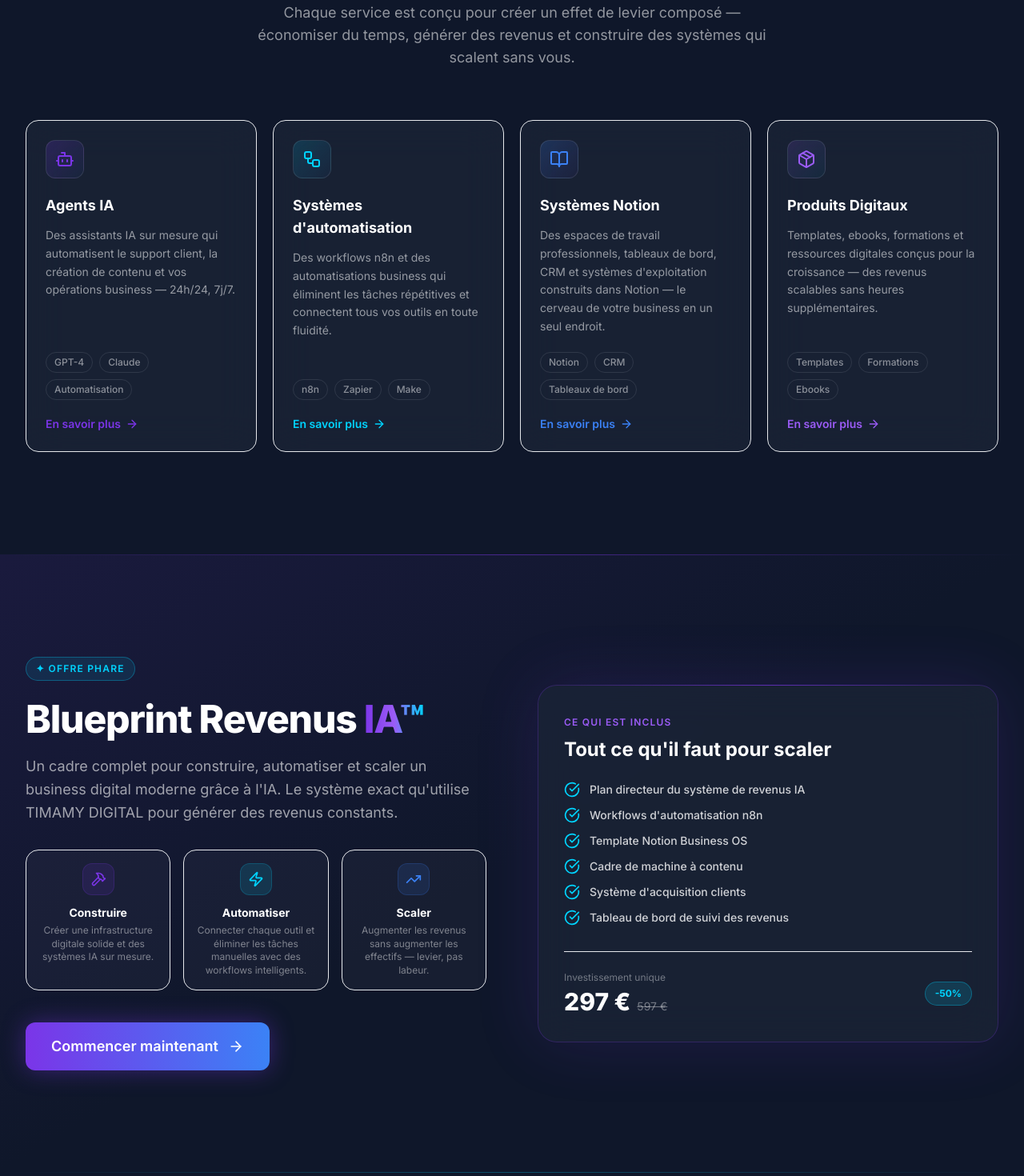
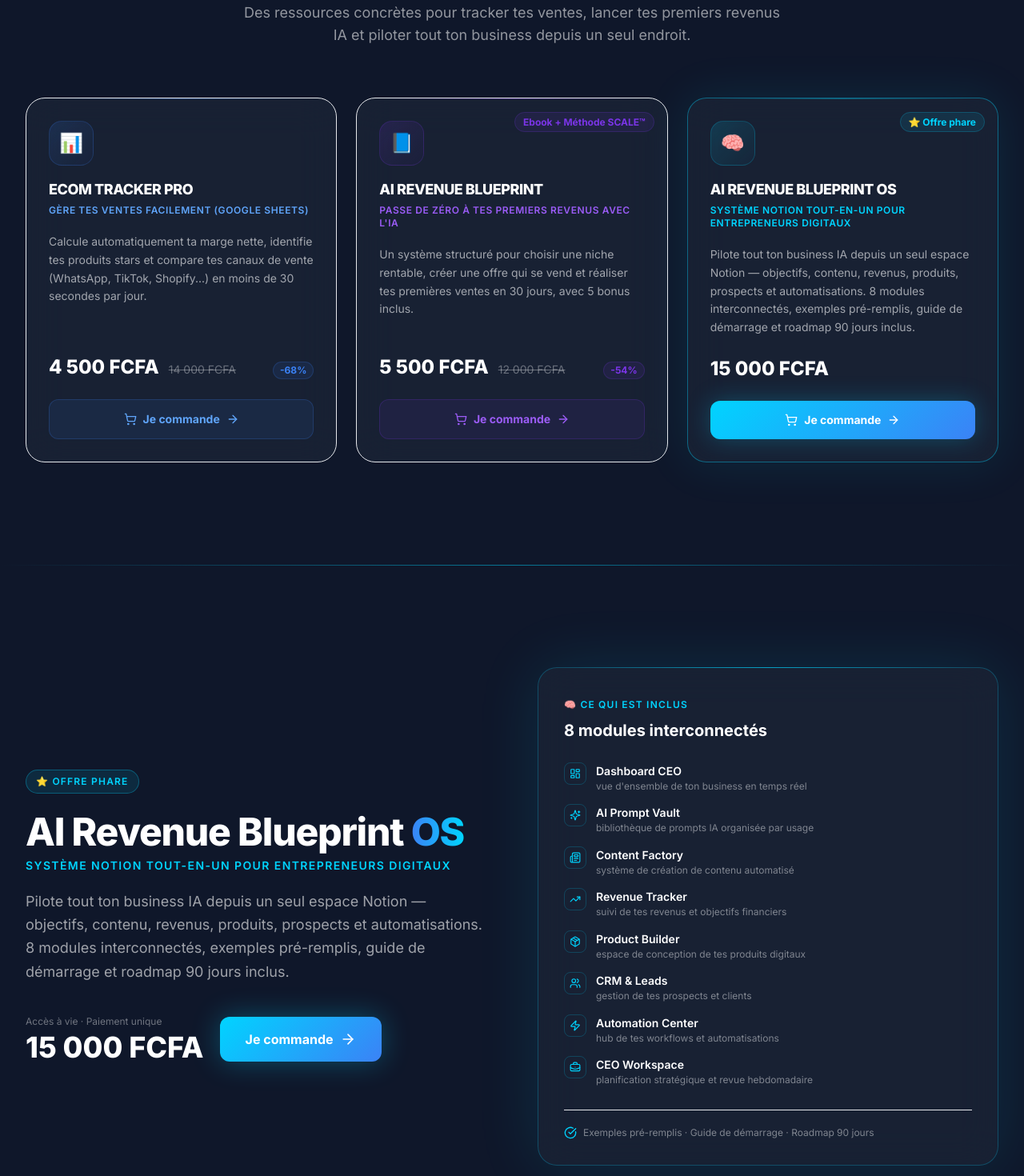
Before and after one commit to slseck71-blip/timamy-digital-landing, a Next.js app: page / in a window 1280 px wide. Shown: the part 1620-3090 px from the top of the page at 80% size. Built offline with nearby package versions, Linux system fonts and the light colour scheme.

Commit message:
feat: vrais produits digitaux (Ecom Tracker, Blueprint, Blueprint OS)

```diff
--- a/components/sections/FeaturedOffer.tsx
+++ b/components/sections/FeaturedOffer.tsx
@@ -1,50 +1,34 @@
 "use client";
 
 import { motion } from "framer-motion";
-import { ArrowRight, CheckCircle, Hammer, Zap, TrendingUp } from "lucide-react";
-import { Button } from "../ui/Button";
+import { ArrowRight, CheckCircle, LayoutDashboard, Sparkles, Newspaper, TrendingUp, Package, Users, Zap, BriefcaseBusiness } from "lucide-react";
 import { GradientText } from "../ui/GradientText";
+import { blueprintOsModules } from "@/data/products";
 
-const pillars = [
-  {
-    icon: Hammer,
-    label: "Construire",
-    description: "Créer une infrastructure digitale solide et des systèmes IA sur mesure.",
-    color: "#7B35E8",
-  },
-  {
-    icon: Zap,
-    label: "Automatiser",
-    description: "Connecter chaque outil et éliminer les tâches manuelles avec des workflows intelligents.",
-    color: "#00D4FF",
-  },
-  {
-    icon: TrendingUp,
-    label: "Scaler",
-    description: "Augmenter les revenus sans augmenter les effectifs — levier, pas labeur.",
-    color: "#3B82F6",
-  },
+const moduleIcons = [
+  LayoutDashboard,
+  Sparkles,
+  Newspaper,
+  TrendingUp,
+  Package,
+  Users,
+  Zap,
+  BriefcaseBusiness,
 ];
 
-const includes = [
-  "Plan directeur du système de revenus IA",
-  "Workflows d'automatisation n8n",
-  "Template Notion Business OS",
-  "Cadre de machine à contenu",
-  "Système d'acquisition clients",
-  "Tableau de bord de suivi des revenus",
-];
+const CHARIOW_URL = "https://timamydigital.com/timamy/prd_s62jbi31";
 
 export function FeaturedOffer() {
   return (
     <section id="offer" className="relative py-24 lg:py-32 overflow-hidden">
-      <div className="absolute inset-0 bg-gradient-to-br from-[#7B35E8]/10 via-[#0F172A] to-[#00D4FF]/8" />
-      <div className="absolute top-0 left-0 right-0 h-px bg-gradient-to-r from-transparent via-[#7B35E8]/50 to-transparent" />
-      <div className="absolute bottom-0 left-0 right-0 h-px bg-gradient-to-r from-transparent via-[#00D4FF]/30 to-transparent" />
+      <div className="absolute inset-0 bg-gradient-to-br from-[#00D4FF]/8 via-[#0F172A] to-[#7B35E8]/10" />
+      <div className="absolute top-0 left-0 right-0 h-px bg-gradient-to-r from-transparent via-[#00D4FF]/50 to-transparent" />
+      <div className="absolute bottom-0 left-0 right-0 h-px bg-gradient-to-r from-transparent via-[#7B35E8]/30 to-transparent" />
 
       <div className="relative z-10 max-w-7xl mx-auto px-4 sm:px-6 lg:px-8">
         <div className="grid lg:grid-cols-2 gap-16 items-center">
-          {/* Gauche */}
+
+          {/* Gauche — pitch */}
           <div>
             <motion.div
               initial={{ opacity: 0, y: 16 }}
@@ -52,7 +36,7 @@
               viewport={{ once: true }}
               className="inline-flex items-center gap-2 px-3 py-1.5 rounded-full border border-[#00D4FF]/30 bg-[#00D4FF]/10 text-xs font-semibold text-[#00D4FF] uppercase tracking-widest mb-6"
             >
-              ✦ Offre phare
+              ⭐ Offre phare
             </motion.div>
 
             <motion.h2
@@ -60,102 +44,114 @@
               whileInView={{ opacity: 1, y: 0 }}
               viewport={{ once: true }}
               transition={{ delay: 0.1 }}
-              className="text-4xl sm:text-5xl font-extrabold tracking-tight mb-5 leading-tight"
+              className="text-4xl sm:text-5xl font-extrabold tracking-tight mb-2 leading-tight"
             >
-              Blueprint Revenus{" "}
-              <GradientText>IA™</GradientText>
+              AI Revenue Blueprint{" "}
+              <GradientText variant="blue-cyan">OS</GradientText>
             </motion.h2>
+
+            <motion.p
+              initial={{ opacity: 0, y: 8 }}
+              whileInView={{ opacity: 1, y: 0 }}
+              viewport={{ once: true }}
+              transition={{ delay: 0.15 }}
+              className="text-sm font-semibold text-[#00D4FF] uppercase tracking-widest mb-5"
+            >
+              Système Notion tout-en-un pour entrepreneurs digitaux
+            </motion.p>
 
             <motion.p
               initial={{ opacity: 0, y: 16 }}
               whileInView={{ opacity: 1, y: 0 }}
               viewport={{ once: true }}
               transition={{ delay: 0.2 }}
-              className="text-lg text-white/60 leading-relaxed mb-8"
+              className="text-lg text-white/60 leading-relaxed mb-10"
             >
-              Un cadre complet pour construire, automatiser et scaler un business digital moderne grâce à l'IA. Le système exact qu'utilise TIMAMY DIGITAL pour générer des revenus constants.
+              Pilote tout ton business IA depuis un seul espace Notion — objectifs, contenu, revenus, produits, prospects et automatisations. 8 modules interconnectés, exemples pré-remplis, guide de démarrage et roadmap 90 jours inclus.
             </motion.p>
 
-            {/* Piliers */}
-            <div className="grid grid-cols-3 gap-4 mb-10">
-              {pillars.map((pillar, i) => (
-                <motion.div
-                  key={pillar.label}
-                  initial={{ opacity: 0, y: 20 }}
-                  whileInView={{ opacity: 1, y: 0 }}
-                  viewport={{ once: true }}
-                  transition={{ delay: 0.2 + i * 0.1 }}
-                  className="text-center p-4 rounded-2xl border border-white/8 bg-white/[0.03] hover:border-[#7B35E8]/30 transition-all duration-300"
-                >
-                  <div
-                    className="w-10 h-10 rounded-xl mx-auto mb-3 flex items-center justify-center"
-                    style={{ background: `${pillar.color}20`, border: `1px solid ${pillar.color}30` }}
-                  >
-                    <pillar.icon className="w-5 h-5" style={{ color: pillar.color }} />
-                  </div>
-                  <p className="font-bold text-white text-sm mb-1">{pillar.label}</p>
-                  <p className="text-xs text-white/45 leading-snug">{pillar.description}</p>
-                </motion.div>
-              ))}
-            </div>
-
+            {/* Prix + CTA */}
             <motion.div
               initial={{ opacity: 0, y: 16 }}
               whileInView={{ opacity: 1, y: 0 }}
               viewport={{ once: true }}
-              transition={{ delay: 0.4 }}
+              transition={{ delay: 0.3 }}
+              className="flex flex-wrap items-center gap-5"
             >
-              <Button href="#pricing" size="lg" icon={<ArrowRight className="w-5 h-5" />}>
-                Commencer maintenant
-              </Button>
+              <div>
+                <p className="text-xs text-white/40 mb-1">Accès à vie · Paiement unique</p>
+                <span className="text-4xl font-extrabold text-white">15 000 FCFA</span>
+              </div>
+
+              <a
+                href={CHARIOW_URL}
+                target="_blank"
+                rel="noopener noreferrer"
+                className="inline-flex items-center gap-2 px-8 py-4 rounded-xl font-bold text-white text-base transition-all duration-200 hover:scale-[1.03] hover:shadow-[0_0_60px_rgba(0,212,255,0.4)]"
+                style={{
+                  background: "linear-gradient(135deg, #00D4FF, #3B82F6)",
+                  boxShadow: "0 0 35px rgba(0,212,255,0.3)",
+                }}
+              >
+                Je commande
+                <ArrowRight className="w-5 h-5" />
+              </a>
             </motion.div>
           </div>
 
-          {/* Droite — carte contenu */}
+          {/* Droite — carte modules */}
           <motion.div
             initial={{ opacity: 0, x: 30 }}
             whileInView={{ opacity: 1, x: 0 }}
             viewport={{ once: true }}
             transition={{ duration: 0.6, delay: 0.2 }}
           >
-            <div className="relative rounded-3xl border border-[#7B35E8]/25 bg-[#1E293B]/60 backdrop-blur-xl p-8 shadow-[0_0_80px_rgba(123,53,232,0.15)]">
-              <div className="absolute -top-px left-8 right-8 h-px bg-gradient-to-r from-transparent via-[#7B35E8]/60 to-transparent" />
+            <div className="relative rounded-3xl border border-[#00D4FF]/25 bg-[#1E293B]/60 backdrop-blur-xl p-8 shadow-[0_0_80px_rgba(0,212,255,0.12)]">
+              <div className="absolute -top-px left-8 right-8 h-px bg-gradient-to-r from-transparent via-[#00D4FF]/60 to-transparent" />
 
               <div className="mb-6">
-                <span className="text-xs font-semibold text-[#9B5CF6] uppercase tracking-widest">Ce qui est inclus</span>
-                <h3 className="text-2xl font-bold mt-2">Tout ce qu'il faut pour scaler</h3>
+                <span className="text-xs font-semibold text-[#00D4FF] uppercase tracking-widest">
+                  🧠 Ce qui est inclus
+                </span>
+                <h3 className="text-xl font-bold text-white mt-2">8 modules interconnectés</h3>
               </div>
 
               <div className="space-y-3">
-                {includes.map((item, i) => (
+                {blueprintOsModules.map((module, i) => {
+                  const Icon = moduleIcons[i];
+                  const [moduleName, ...rest] = module.split(" — ");
+                  return (
                     <motion.div
-                    key={item}
+                      key={module}
                       initial={{ opacity: 0, x: -16 }}
                       whileInView={{ opacity: 1, x: 0 }}
                       viewport={{ once: true }}
-                    transition={{ delay: 0.3 + i * 0.08 }}
-                    className="flex items-center gap-3"
+                      transition={{ delay: 0.3 + i * 0.07 }}
+                      className="flex items-start gap-3 group/item"
                     >
-                    <CheckCircle className="w-5 h-5 text-[#00D4FF] flex-shrink-0" />
-                    <span className="text-sm text-white/80 font-medium">{item}</span>
+                      <div className="w-7 h-7 rounded-lg bg-[#00D4FF]/12 border border-[#00D4FF]/20 flex items-center justify-center flex-shrink-0 mt-0.5 group-hover/item:bg-[#00D4FF]/20 transition-colors">
+                        <Icon className="w-3.5 h-3.5 text-[#00D4FF]" />
+                      </div>
+                      <div>
+                        <span className="text-sm font-semibold text-white">{moduleName}</span>
+                        {rest.length > 0 && (
+                          <span className="text-xs text-white/45 block leading-snug">{rest.join(" — ")}</span>
+                        )}
+                      </div>
                     </motion.div>
-                ))}
+                  );
+                })}
               </div>
 
-              <div className="mt-8 pt-6 border-t border-white/8 flex items-center justify-between">
-                <div>
-                  <p className="text-xs text-white/40 mb-1">Investissement unique</p>
-                  <div className="flex items-baseline gap-2">
-                    <span className="text-3xl font-extrabold text-white">297 €</span>
-                    <span className="text-sm text-white/40 line-through">597 €</span>
+              <div className="mt-7 pt-5 border-t border-white/8">
+                <div className="flex items-center gap-2 text-xs text-white/45">
+                  <CheckCircle className="w-4 h-4 text-[#00D4FF]" />
+                  Exemples pré-remplis · Guide de démarrage · Roadmap 90 jours
                 </div>
-                </div>
-                <span className="px-3 py-1.5 rounded-full bg-[#00D4FF]/15 border border-[#00D4FF]/30 text-xs font-bold text-[#00D4FF]">
-                  -50%
-                </span>
               </div>
             </div>
           </motion.div>
+
         </div>
       </div>
     </section>
--- a/components/sections/Services.tsx
+++ b/components/sections/Services.tsx
@@ -1,52 +1,9 @@
 "use client";
 
 import { motion } from "framer-motion";
-import { Bot, Workflow, BookOpen, Package, ArrowRight } from "lucide-react";
-import { GlowCard } from "../ui/GlowCard";
+import { ArrowRight, ShoppingCart } from "lucide-react";
 import { GradientText } from "../ui/GradientText";
-
-const services = [
-  {
-    icon: Bot,
-    title: "Agents IA",
-    description:
-      "Des assistants IA sur mesure qui automatisent le support client, la création de contenu et vos opérations business — 24h/24, 7j/7.",
-    tags: ["GPT-4", "Claude", "Automatisation"],
-    color: "#7B35E8",
-    glow: "purple" as const,
-    gradient: "from-[#7B35E8]/20 to-[#3B82F6]/5",
-  },
-  {
-    icon: Workflow,
-    title: "Systèmes d'automatisation",
-    description:
-      "Des workflows n8n et des automatisations business qui éliminent les tâches répétitives et connectent tous vos outils en toute fluidité.",
-    tags: ["n8n", "Zapier", "Make"],
-    color: "#00D4FF",
-    glow: "cyan" as const,
-    gradient: "from-[#00D4FF]/15 to-[#3B82F6]/5",
-  },
-  {
-    icon: BookOpen,
-    title: "Systèmes Notion",
-    description:
-      "Des espaces de travail professionnels, tableaux de bord, CRM et systèmes d'exploitation construits dans Notion — le cerveau de votre business en un seul endroit.",
-    tags: ["Notion", "CRM", "Tableaux de bord"],
-    color: "#3B82F6",
-    glow: "blue" as const,
-    gradient: "from-[#3B82F6]/20 to-[#7B35E8]/5",
-  },
-  {
-    icon: Package,
-    title: "Produits Digitaux",
-    description:
-      "Templates, ebooks, formations et ressources digitales conçus pour la croissance — des revenus scalables sans heures supplémentaires.",
-    tags: ["Templates", "Formations", "Ebooks"],
-    color: "#9B5CF6",
-    glow: "purple" as const,
-    gradient: "from-[#9B5CF6]/15 to-[#00D4FF]/5",
-  },
-];
+import { products } from "@/data/products";
 
 export function Services() {
   return (
@@ -62,7 +19,7 @@
             viewport={{ once: true }}
             className="inline-flex items-center gap-2 px-3 py-1.5 rounded-full border border-[#7B35E8]/30 bg-[#7B35E8]/10 text-xs font-semibold text-[#9B5CF6] uppercase tracking-widest mb-5"
           >
-            Ce que nous construisons
+            Nos produits digitaux
           </motion.div>
           <motion.h2
             initial={{ opacity: 0, y: 20 }}
@@ -71,7 +28,7 @@
             transition={{ delay: 0.1 }}
             className="text-4xl sm:text-5xl lg:text-6xl font-extrabold tracking-tight mb-5"
           >
-            Des solutions qui <GradientText>scalent vraiment</GradientText>
+            Des outils qui <GradientText>génèrent vraiment</GradientText>
           </motion.h2>
           <motion.p
             initial={{ opacity: 0, y: 16 }}
@@ -80,43 +37,125 @@
             transition={{ delay: 0.2 }}
             className="text-lg text-white/55 max-w-2xl mx-auto"
           >
-            Chaque service est conçu pour créer un effet de levier composé — économiser du temps, générer des revenus et construire des systèmes qui scalent sans vous.
+            Des ressources concrètes pour tracker tes ventes, lancer tes premiers revenus IA et piloter tout ton business depuis un seul endroit.
           </motion.p>
         </div>
 
-        {/* Cartes */}
-        <div className="grid sm:grid-cols-2 lg:grid-cols-4 gap-5">
-          {services.map((service, i) => (
-            <GlowCard key={service.title} delay={i * 0.1} glowColor={service.glow} className="group flex flex-col">
+        {/* Grille produits */}
+        <div className="grid sm:grid-cols-2 lg:grid-cols-3 gap-6 items-stretch">
+          {products.map((product, i) => (
+            <motion.div
+              key={product.id}
+              initial={{ opacity: 0, y: 28 }}
+              whileInView={{ opacity: 1, y: 0 }}
+              viewport={{ once: true }}
+              transition={{ duration: 0.5, delay: i * 0.12 }}
+              className={`relative flex flex-col rounded-3xl border bg-[#1E293B]/60 backdrop-blur-xl overflow-hidden transition-all duration-300 hover:shadow-lg group ${
+                product.featured
+                  ? "border-[#00D4FF]/40 shadow-[0_0_60px_rgba(0,212,255,0.1)] lg:scale-[1.03]"
+                  : "border-white/8 hover:border-white/18"
+              }`}
+            >
+              {/* Ligne de brillance en haut */}
               <div
-                className={`w-12 h-12 rounded-xl bg-gradient-to-br ${service.gradient} border border-white/10 flex items-center justify-center mb-5 group-hover:scale-110 transition-transform duration-300`}
+                className="absolute top-0 left-8 right-8 h-px"
+                style={{
+                  background: `linear-gradient(to right, transparent, ${product.color}60, transparent)`,
+                }}
+              />
+
+              {/* Badge */}
+              {product.badge && (
+                <div className="absolute top-4 right-4 z-10">
+                  <span
+                    className="px-2.5 py-1 rounded-full text-xs font-bold"
+                    style={{
+                      color: product.color,
+                      background: `${product.color}18`,
+                      border: `1px solid ${product.color}35`,
+                    }}
                   >
-                <service.icon className="w-6 h-6" style={{ color: service.color }} />
+                    {product.badge}
+                  </span>
+                </div>
+              )}
+
+              {/* Contenu */}
+              <div className="p-7 flex flex-col flex-1">
+                {/* Emoji + titre */}
+                <div className="mb-5">
+                  <div
+                    className="w-14 h-14 rounded-2xl flex items-center justify-center text-2xl mb-4 transition-transform duration-300 group-hover:scale-110"
+                    style={{
+                      background: `linear-gradient(135deg, ${product.color}25, ${product.color}08)`,
+                      border: `1px solid ${product.color}30`,
+                    }}
+                  >
+                    {product.emoji}
+                  </div>
+                  <h3 className="text-lg font-extrabold text-white tracking-tight mb-1">
+                    {product.name}
+                  </h3>
+                  <p className="text-xs font-semibold uppercase tracking-wider" style={{ color: product.accentColor }}>
+                    {product.subtitle}
+                  </p>
                 </div>
 
-              <h3 className="font-bold text-lg text-white mb-3">{service.title}</h3>
-              <p className="text-sm text-white/55 leading-relaxed mb-5 flex-1">{service.description}</p>
+                {/* Description */}
+                <p className="text-sm text-white/60 leading-relaxed flex-1 mb-6">
+                  {product.description}
+                </p>
 
-              <div className="flex flex-wrap gap-2 mb-5">
-                {service.tags.map((tag) => (
+                {/* Prix */}
+                <div className="flex items-baseline gap-3 mb-6">
+                  <span className="text-2xl font-extrabold text-white">
+                    {product.priceLabel}
+                  </span>
+                  {product.originalPriceLabel && (
+                    <span className="text-sm text-white/35 line-through">
+                      {product.originalPriceLabel}
+                    </span>
+                  )}
+                  {product.originalPriceLabel && (
                     <span
-                    key={tag}
-                    className="px-2.5 py-1 rounded-full text-xs font-medium border border-white/10 text-white/50"
+                      className="ml-auto px-2 py-0.5 rounded-full text-xs font-bold"
+                      style={{
+                        color: product.color,
+                        background: `${product.color}18`,
+                        border: `1px solid ${product.color}30`,
+                      }}
                     >
-                    {tag}
+                      -{Math.round((1 - product.price / product.originalPrice) * 100)}%
                     </span>
-                ))}
+                  )}
                 </div>
 
+                {/* Bouton CTA */}
                 <a
-                href="#contact"
-                className="flex items-center gap-1.5 text-sm font-semibold mt-auto group/link"
-                style={{ color: service.color }}
+                  href={product.chariowUrl}
+                  target="_blank"
+                  rel="noopener noreferrer"
+                  className="flex items-center justify-center gap-2 w-full py-3.5 rounded-xl font-bold text-sm transition-all duration-200 hover:scale-[1.02] active:scale-[0.98]"
+                  style={
+                    product.featured
+                      ? {
+                          background: `linear-gradient(135deg, ${product.color}, #3B82F6)`,
+                          color: "#fff",
+                          boxShadow: `0 0 30px ${product.color}40`,
+                        }
+                      : {
+                          background: `${product.color}15`,
+                          color: product.accentColor,
+                          border: `1px solid ${product.color}35`,
+                        }
+                  }
                 >
-                En savoir plus
-                <ArrowRight className="w-4 h-4 group-hover/link:translate-x-1 transition-transform" />
+                  <ShoppingCart className="w-4 h-4" />
+                  Je commande
+                  <ArrowRight className="w-4 h-4" />
                 </a>
-            </GlowCard>
+              </div>
+            </motion.div>
           ))}
         </div>
       </div>
--- /dev/null
+++ b/data/products.ts
@@ -0,0 +1,82 @@
+export interface Product {
+  id: string;
+  name: string;
+  subtitle: string;
+  description: string;
+  price: number;
+  priceLabel: string;
+  originalPrice: number;
+  originalPriceLabel: string;
+  currency: string;
+  chariowUrl: string;
+  badge?: string;
+  featured?: boolean;
+  color: string;
+  accentColor: string;
+  emoji: string;
+}
+
+export const products: Product[] = [
+  {
+    id: "ecom-tracker-pro",
+    name: "ECOM TRACKER PRO",
+    subtitle: "Gère tes ventes facilement (Google Sheets)",
+    description:
+      "Calcule automatiquement ta marge nette, identifie tes produits stars et compare tes canaux de vente (WhatsApp, TikTok, Shopify...) en moins de 30 secondes par jour.",
+    price: 4500,
+    priceLabel: "4 500 FCFA",
+    originalPrice: 14000,
+    originalPriceLabel: "14 000 FCFA",
+    currency: "FCFA",
+    chariowUrl: "https://timamydigital.com/timamy/prd_lvpho4",
+    color: "#3B82F6",
+    accentColor: "#60A5FA",
+    emoji: "📊",
+  },
+  {
+    id: "ai-revenue-blueprint",
+    name: "AI REVENUE BLUEPRINT",
+    subtitle: "Passe de zéro à tes premiers revenus avec l'IA",
+    description:
+      "Un système structuré pour choisir une niche rentable, créer une offre qui se vend et réaliser tes premières ventes en 30 jours, avec 5 bonus inclus.",
+    price: 5500,
+    priceLabel: "5 500 FCFA",
+    originalPrice: 12000,
+    originalPriceLabel: "12 000 FCFA",
+    currency: "FCFA",
+    chariowUrl: "https://timamydigital.com/timamy/prd_y57s4i",
+    badge: "Ebook + Méthode SCALE™",
+    color: "#7B35E8",
+    accentColor: "#9B5CF6",
+    emoji: "📘",
+  },
+  {
+    id: "ai-revenue-blueprint-os",
+    name: "AI REVENUE BLUEPRINT OS",
+    subtitle: "Système Notion tout-en-un pour entrepreneurs digitaux",
+    description:
+      "Pilote tout ton business IA depuis un seul espace Notion — objectifs, contenu, revenus, produits, prospects et automatisations. 8 modules interconnectés, exemples pré-remplis, guide de démarrage et roadmap 90 jours inclus.",
+    price: 15000,
+    priceLabel: "15 000 FCFA",
+    originalPrice: 15000,
+    originalPriceLabel: "",
+    currency: "FCFA",
+    chariowUrl: "https://timamydigital.com/timamy/prd_s62jbi31",
+    badge: "⭐ Offre phare",
+    featured: true,
+    color: "#00D4FF",
+    accentColor: "#00D4FF",
+    emoji: "🧠",
+  },
+];
+
+export const blueprintOsModules = [
+  "Dashboard CEO — vue d'ensemble de ton business en temps réel",
+  "AI Prompt Vault — bibliothèque de prompts IA organisée par usage",
+  "Content Factory — système de création de contenu automatisé",
+  "Revenue Tracker — suivi de tes revenus et objectifs financiers",
+  "Product Builder — espace de conception de tes produits digitaux",
+  "CRM & Leads — gestion de tes prospects et clients",
+  "Automation Center — hub de tes workflows et automatisations",
+  "CEO Workspace — planification stratégique et revue hebdomadaire",
+];
```
Lines whose indentation alone changed are shown as unchanged.
